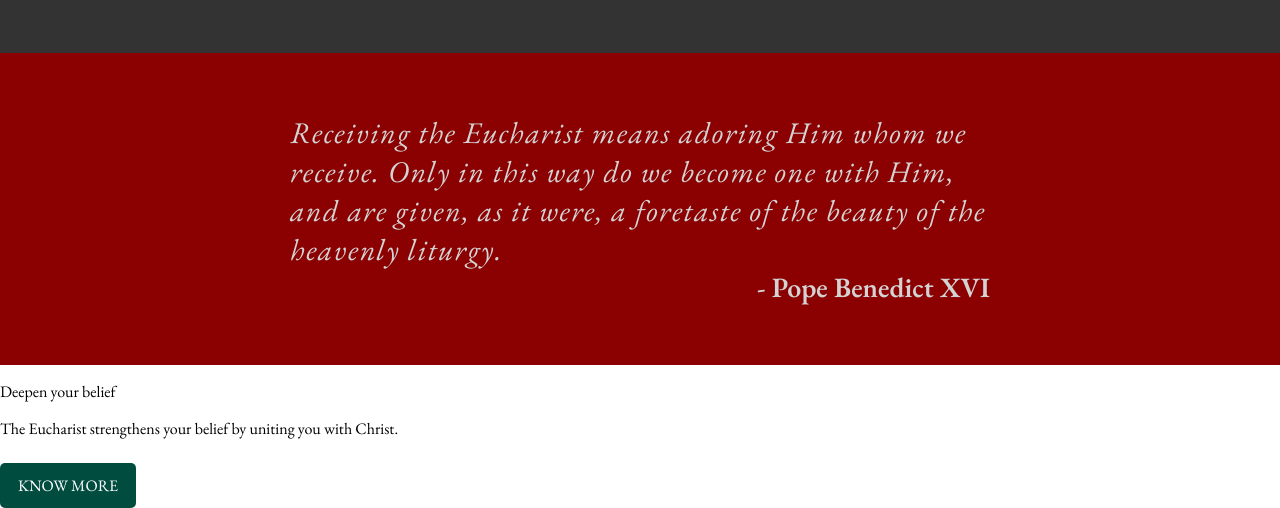
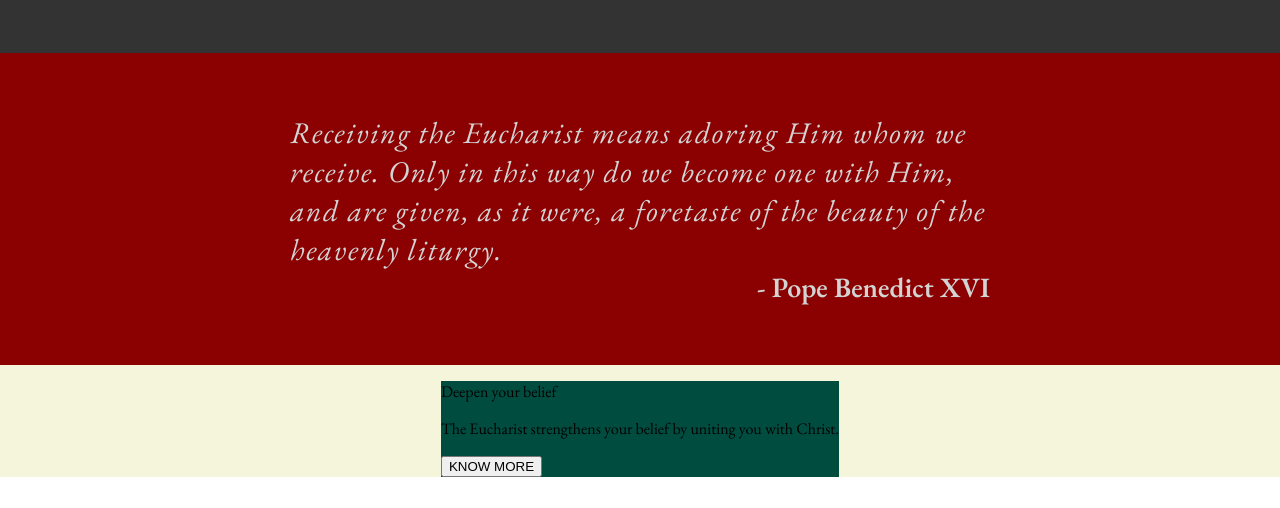
Before and after one commit to Jaegermeisty/Odin-Landing-Page-Project, a plain HTML site: page index.html in a window 1280 px wide. Shown: the part 1078-1586 px from the top of the page. After the commit the page ends 1555 px from the top, so only its background shows below. Drawn offline with nearby package versions, Linux system fonts and the light colour scheme.

Commit message:
Added some styles to the fourth section and added classes to the p elements the the first button on top of the page

```diff
--- a/index.html
+++ b/index.html
@@ -29,7 +29,7 @@
         <p class="intro-text">The Eucharist is a profound mystery where the bread and wine become the true body and blood of Christ.
           Through this sacrament, we are invited into a deeper communion with Jesus, receiving both spiritual nourishment and grace.
           The Eucharist is not just a symbol but a real encounter with the living Christ, essential to our faith and relationship with God.</p>
-        <button onclick="window.open('https://www.eucharisticrevival.org/learn-resources', '_blank');">LEARN MORE</button>
+        <button class="button-front" onclick="window.open('https://www.eucharisticrevival.org/learn-resources', '_blank');">LEARN MORE</button>
       </div>
 
       <div class="left-side">
@@ -78,8 +78,8 @@
       <div class="feature-box">
         <div class="feature-content">
           <div class="feature-text">
-            <p>Deepen your belief</p>
-            <p>The Eucharist strengthens your belief by uniting you with Christ.</p>
+            <p class="feature-title">Deepen your belief</p>
+            <p class="feature-desc">The Eucharist strengthens your belief by uniting you with Christ.</p>
           </div>
           <button class="feature-button">KNOW MORE</button>
         </div>
--- a/styles.css
+++ b/styles.css
@@ -68,7 +68,7 @@ h1 {
   border: 3px solid #333333;
 }
 
-button {
+.button-front {
   background-color: #004D40;
   color: #FFFFFF;
   border: none;
@@ -160,3 +160,14 @@ hr {
   font-size: 28px;
   margin: 0 0 60px 0;
 }
+
+#fourth {
+  background-color: #F5F5DC;
+  display: flex;
+  justify-content: center;
+  align-items: center;
+}
+
+.feature-content {
+  background-color: #004D40;
+}
```
